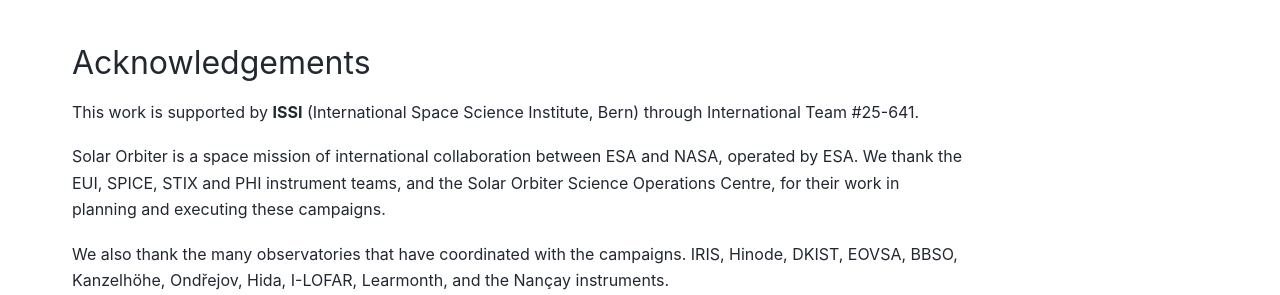
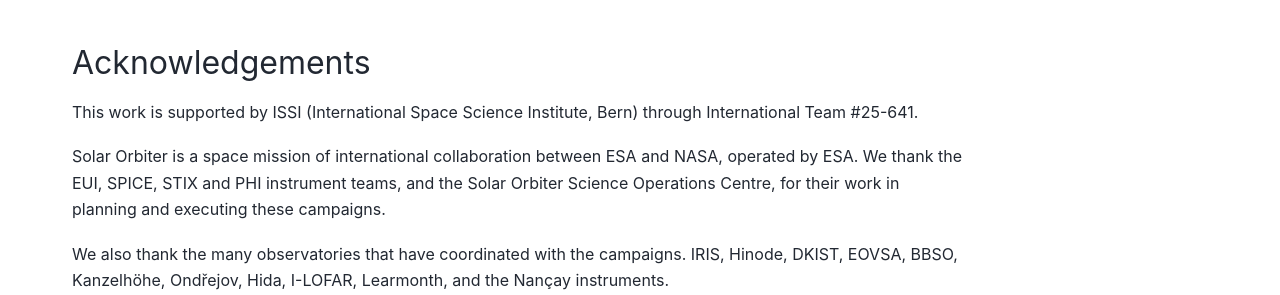
Before and after one commit to solo-flare-issi/mfc_website, a Sphinx documentation site: the page built from docs/team.md, in a window 1280 px wide and 900 px high, scrolled down 2365 px. Shown: the part 488-783 px from the top of the window. Built offline with Sphinx 7.4.7 and the PyData theme 0.15.4, drawn with Linux system fonts in a browser that asks for light colours.

```diff
--- a/docs/team.md
+++ b/docs/team.md
@@ -98,7 +98,7 @@ published. See [Publications](publications.md).
 
 ## Acknowledgements
 
-This work is supported by **ISSI** (International Space Science
+This work is supported by ISSI (International Space Science
 Institute, Bern) through International Team #25-641.
 
 Solar Orbiter is a space mission of international collaboration between
```
